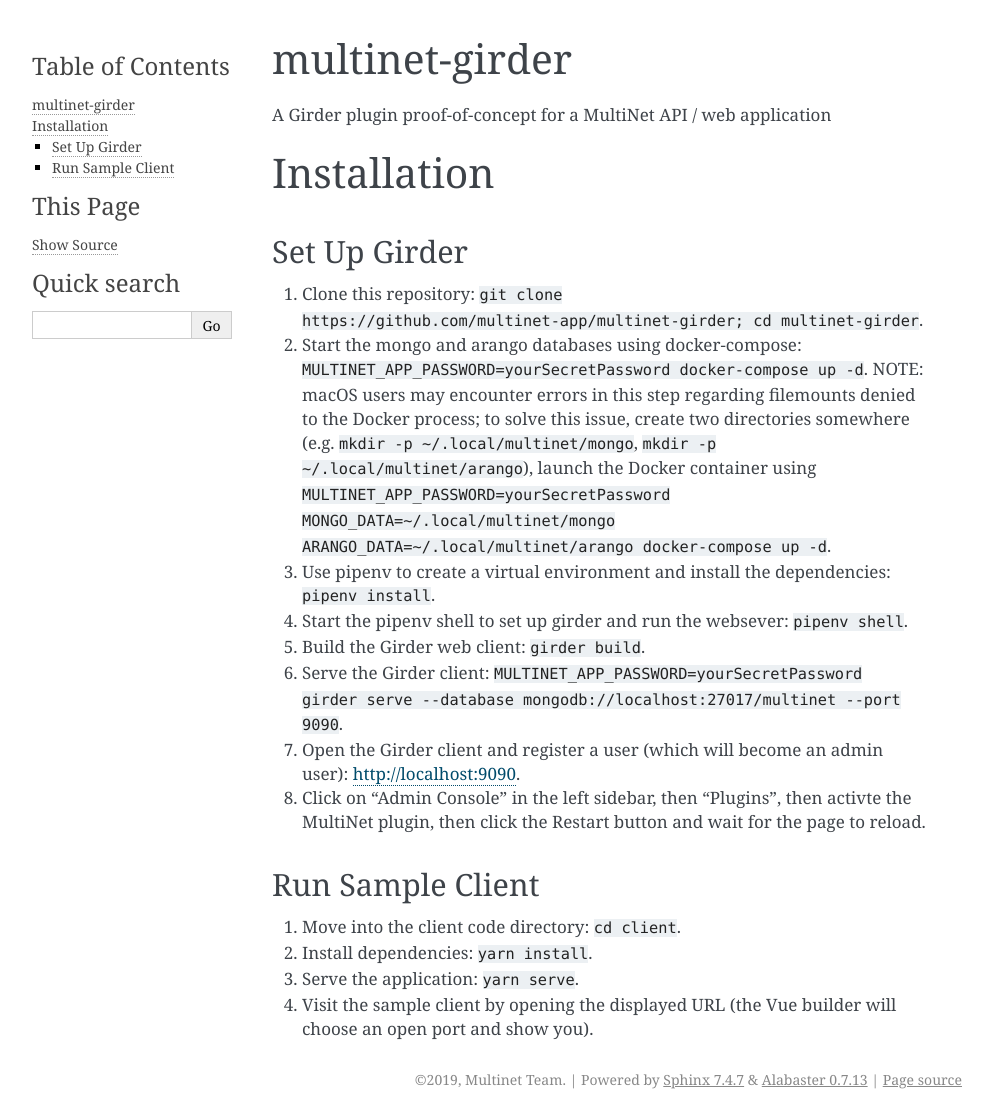
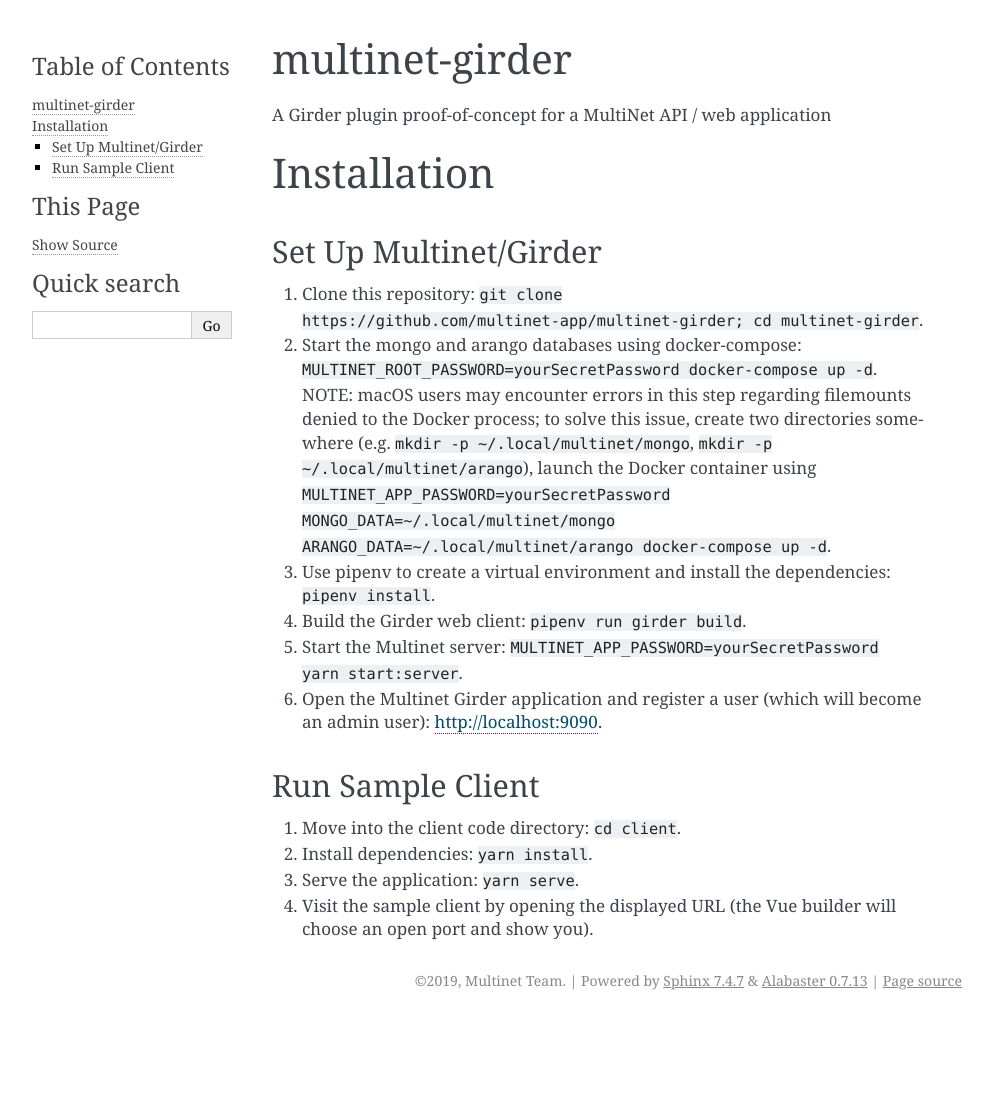
Before and after one commit to multinet-app/multinet-server, a Sphinx documentation site: the page built from docs/installation.rst, in a window 1280 px wide. Shown: the whole page, without its empty margins (148-1141 px from the left). Built offline with Sphinx 7.4.7, drawn with Linux system fonts in a browser that asks for light colours; after the commit the page ends 1020 px from its top, so only the background shows below that.

Commit message:
Update documentation

```diff
--- a/docs/installation.rst
+++ b/docs/installation.rst
@@ -5,12 +5,12 @@
 Installation
 =================
 
-Set Up Girder
-^^^^^^^^^^^^^
+Set Up Multinet/Girder
+^^^^^^^^^^^^^^^^^^^^^^
 1. Clone this repository: ``git clone
    https://github.com/multinet-app/multinet-girder; cd multinet-girder``.
 2. Start the mongo and arango databases using docker-compose:
-   ``MULTINET_APP_PASSWORD=yourSecretPassword docker-compose up -d``.  NOTE:
+   ``MULTINET_ROOT_PASSWORD=yourSecretPassword docker-compose up -d``.  NOTE:
    macOS users may encounter errors in this step regarding filemounts denied to
    the Docker process; to solve this issue, create two directories somewhere
    (e.g. ``mkdir -p ~/.local/multinet/mongo``, ``mkdir -p
@@ -19,15 +19,11 @@
    ARANGO_DATA=~/.local/multinet/arango docker-compose up -d``.
 3. Use pipenv to create a virtual environment and install the dependencies:
    ``pipenv install``.
-4. Start the pipenv shell to set up girder and run the websever: ``pipenv shell``.
-5. Build the Girder web client: ``girder build``.
-6. Serve the Girder client: ``MULTINET_APP_PASSWORD=yourSecretPassword girder
-   serve --database mongodb://localhost:27017/multinet --port 9090``.
-7. Open the Girder client and register a user (which will become an admin user):
-   http://localhost:9090.
-8. Click on "Admin Console" in the left sidebar, then "Plugins", then activte
-   the MultiNet plugin, then click the Restart button and wait for the page to
-   reload.
+4. Build the Girder web client: ``pipenv run girder build``.
+5. Start the Multinet server: ``MULTINET_APP_PASSWORD=yourSecretPassword yarn
+   start:server``.
+6. Open the Multinet Girder application and register a user (which will become
+   an admin user): http://localhost:9090.
 
 Run Sample Client
 ^^^^^^^^^^^^^^^^^
```
